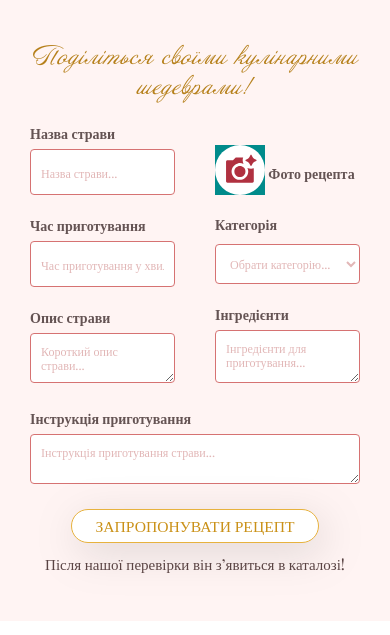
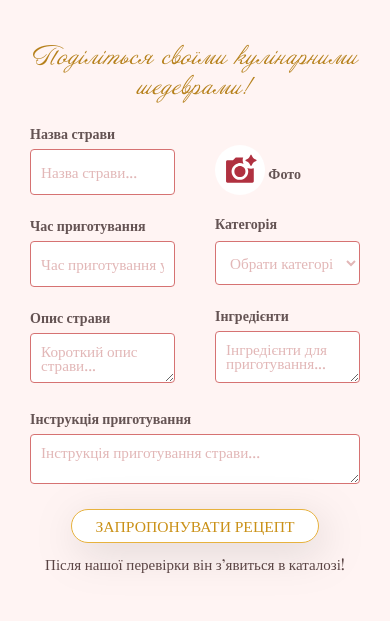
Before and after one commit to KatrinGratilova/TasteTales3, a website: page html/adding_recipe.html in a window 390 px wide. Shown: the part 73-708 px from the top of the page. Drawn offline with nearby package versions, Linux system fonts and the light colour scheme; a web font is replaced by a local one.

Commit message:
init commit

```diff
--- a/css/adding_recipe.css
+++ b/css/adding_recipe.css
@@ -125,7 +125,6 @@ textarea,
     .img-upload-icon {
         margin-top: 5px;
         margin-bottom: 15px;
-        background-color: darkcyan;
         width: 50px;
         height: 50px;
     }
--- a/css/main.css
+++ b/css/main.css
@@ -311,7 +311,7 @@ label {
     .regular-text, input::placeholder,
     textarea::placeholder,
     select {
-        font-size: 3.1vw;
+        font-size: 3.9vw;
         line-height: 3.6vw;
     }
     .login-btn {
--- a/html/adding_recipe.html
+++ b/html/adding_recipe.html
@@ -87,7 +87,7 @@
                         <div class="a">
                             <img class="img-upload-icon" src="/svg/img-upload-icon.svg" alt="">
                             <input type="file" id="photo" name="photo" style="display: none;">
-                            Фото рецепта
+                            Фото
                         </div>
                     </label>
                     <label>
```
